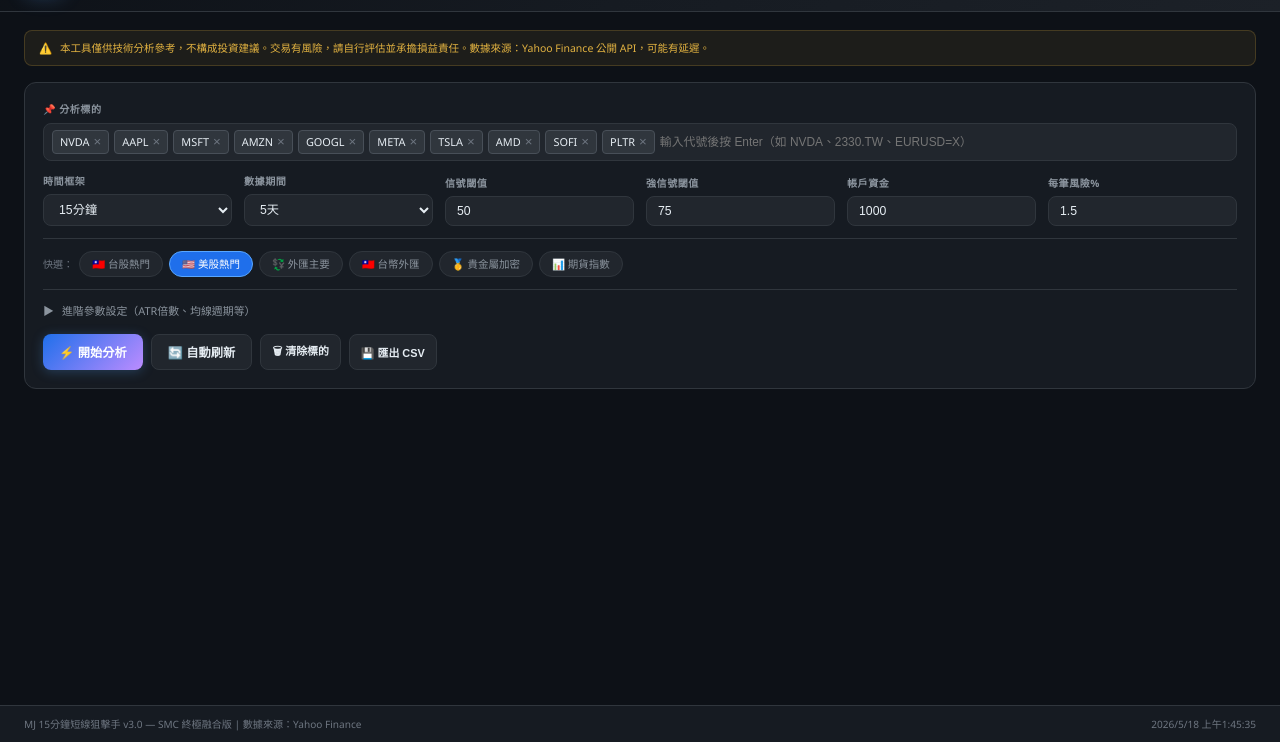
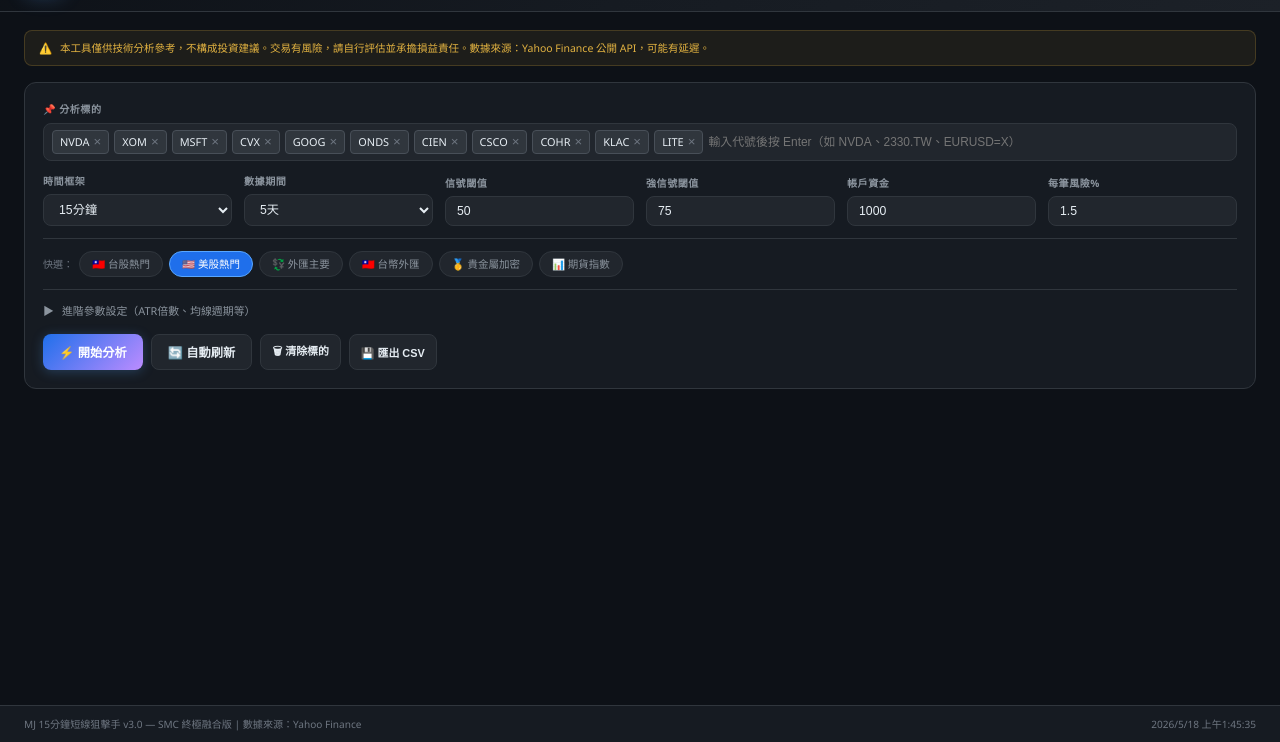
Before and after one commit to morepeng/fj, a plain HTML site: page index.html in a window 1280 px wide. Shown: the part 58-800 px from the top of the page. Drawn offline with Linux system fonts and the light colour scheme.

Commit message:
Add files via upload

```diff
--- a/index.html
+++ b/index.html
@@ -464,10 +464,10 @@ const CFG = {
 };
 
 const PRESETS = {
-  tw:     ['2330.TW','2454.TW','2303.TW','2317.TW','2382.TW','3711.TW','2357.TW','2412.TW','2882.TW','0050.TW'],
-  us:     ['NVDA','AAPL','MSFT','AMZN','GOOGL','META','TSLA','AMD','SOFI','PLTR'],
+  tw:     ['2330.TW','7750.TW','2303.TW','6116.TW','2409.TW','3081.TW','6515.TW','6223.TW','2881.TW','8229.TW'],
+  us:     ['NVDA','XOM','MSFT','CVX','GOOG','ONDS','CIEN','CSCO','COHR','KLAC','LITE'],
   fx:     ['EURUSD=X','GBPUSD=X','USDJPY=X','AUDUSD=X','USDCHF=X','USDCAD=X','NZDUSD=X'],
-  twd:    ['USDTWD=X','TWDUSD=X','TWDJPY=X','TWDCNY=X'],
+  twd:    ['USDTWD=X','TWDUSD=X','TWDJPY=X','JPYTWD=X','CNYTWD=X','TWDCNY=X'],
   metal:  ['GC=F','SI=F','CL=F','BTC-USD','ETH-USD'],
   futures:['ES=F','NQ=F','YM=F','RTY=F'],
 };
@@ -2175,7 +2175,7 @@ async function runScan(symbols){
       updateProgress(idx+1, symbols.length, `❌ ${sym} 錯誤：${e.message}`);
     }
     // 避免請求過快
-    if(idx < symbols.length-1) await new Promise(r=>setTimeout(r, 300));
+    if(idx < symbols.length-1) await new Promise(r=>setTimeout(r, 600));
   }
 
   results.sort((a,b) => Math.abs(b.score) - Math.abs(a.score));
```
